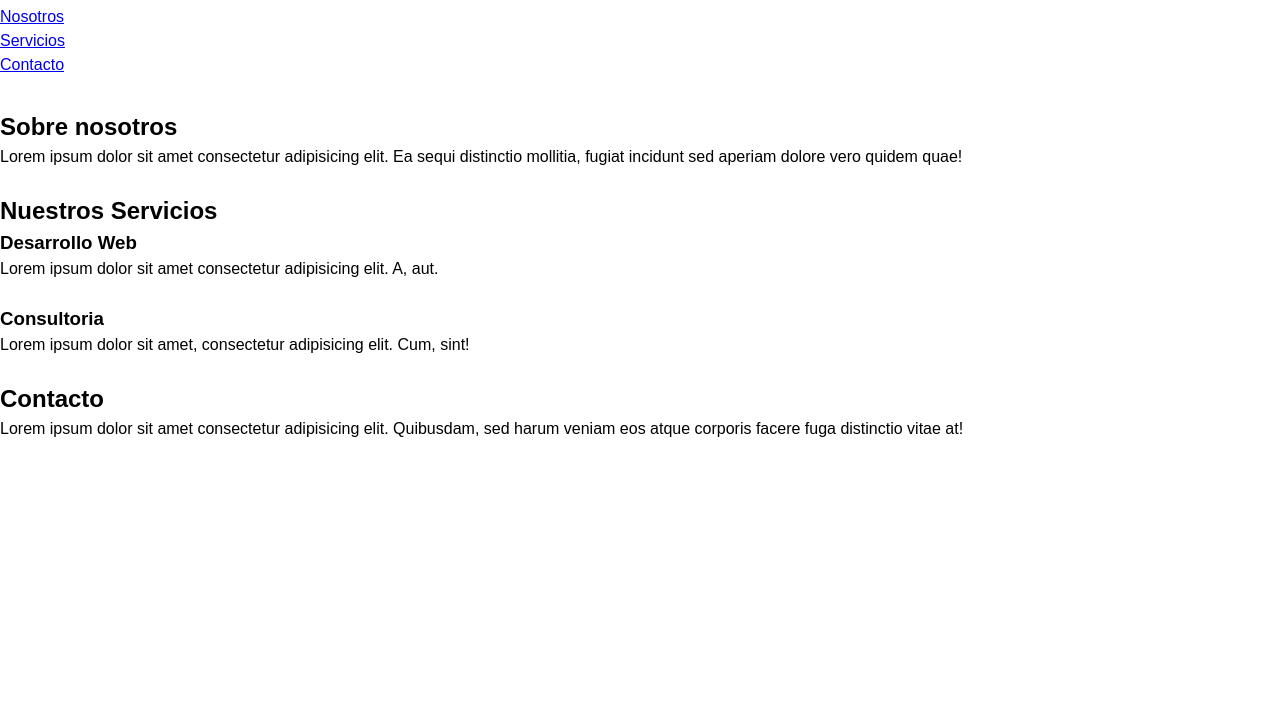
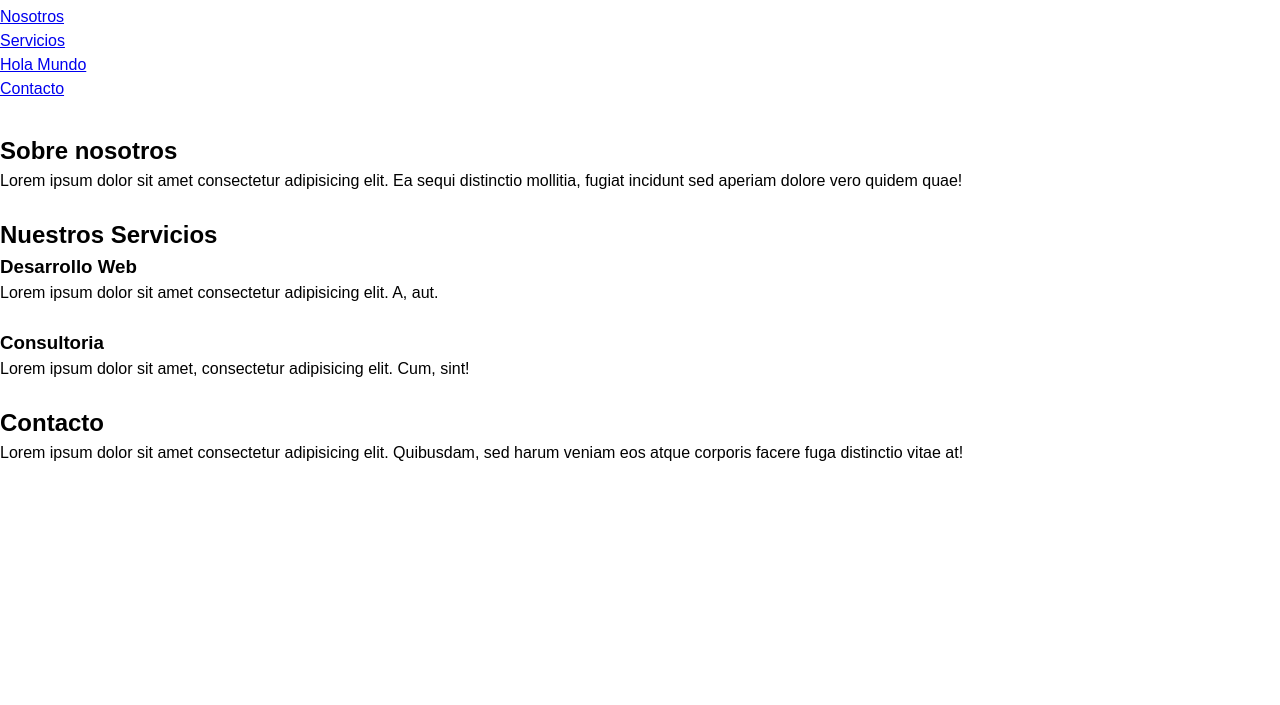
Before and after one commit to JuanCarrizo9/TP01PVJuanCarrizo, a plain HTML site: page index.html in a window 1280 px wide. Shown: the part 95-800 px from the top of the page. Drawn offline with Linux system fonts and the light colour scheme.

Commit message:
Agregado el archivo Hola Mundo

```diff
--- a/index.html
+++ b/index.html
@@ -18,6 +18,7 @@
             <ul>
                 <li><a href="#nosotros">Nosotros</a></li>
                 <li><a href="#servicios">Servicios</a></li>
+                <li><a href="/holaMundo.html">Hola Mundo</a></li>
                 <li><a href="#contacto">Contacto</a></li>
             </ul>
         </div>
```
